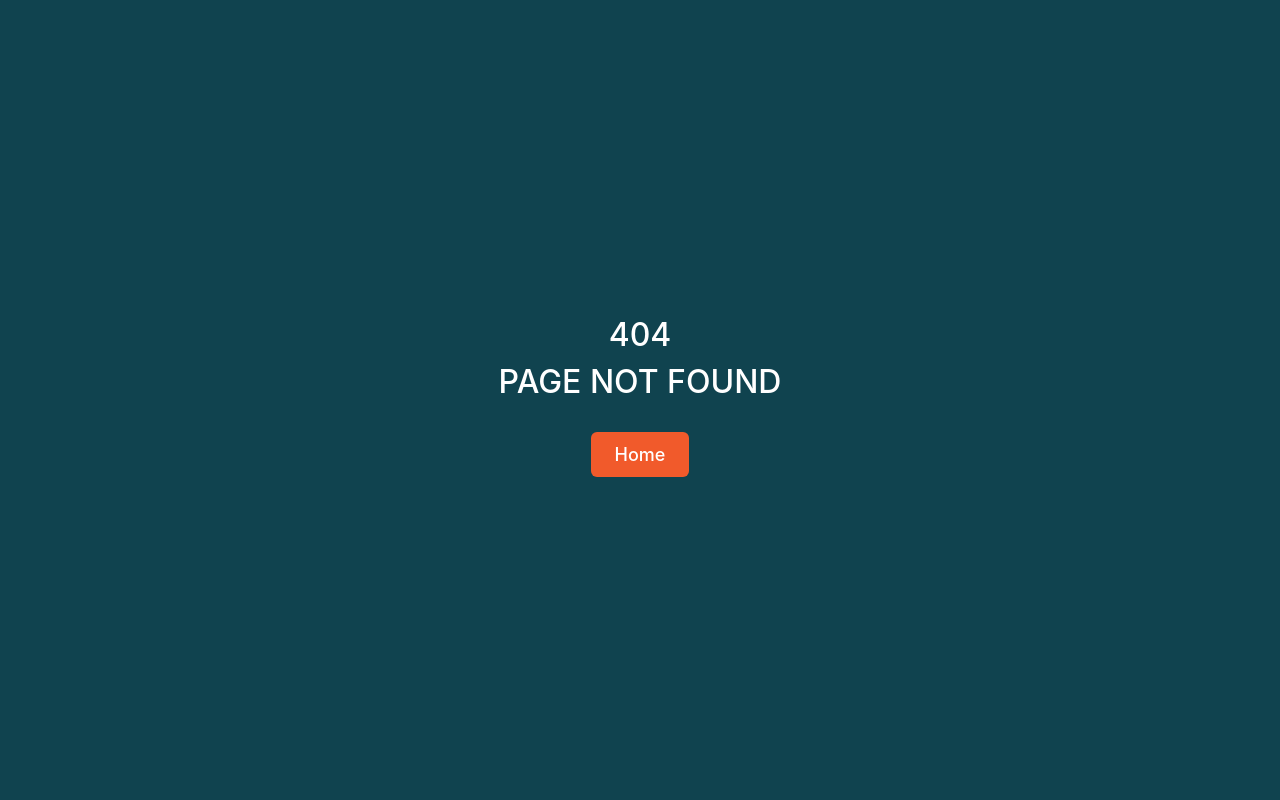
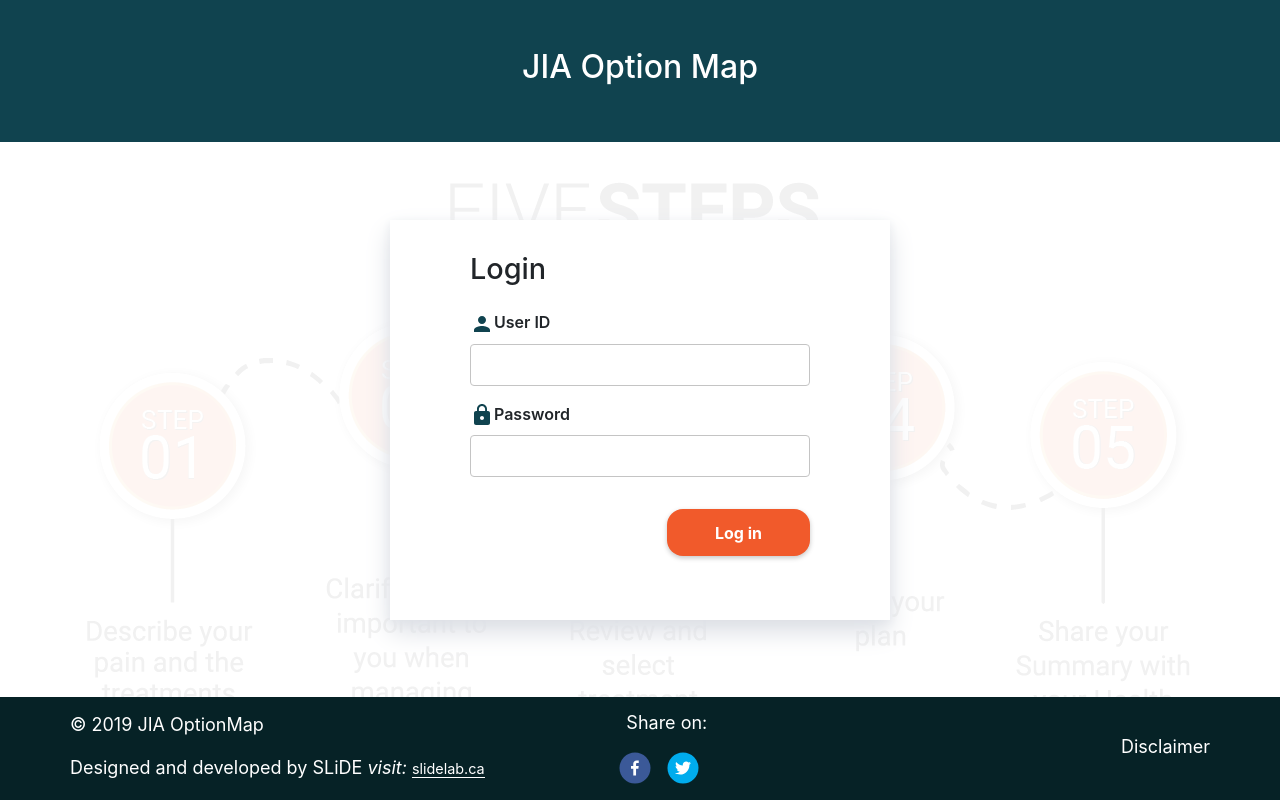
Before and after one commit to GiaPrograms/Honour_Project, a React (Create React App) app in the folder jia-v2.0-master/: page / in a window 1280 px wide. Before the commit this address had no page. Built offline with nearby package versions, Linux system fonts and the light colour scheme; the HTML template or start-up script is replaced by a standard one.

Commit message:
change starting path

```diff
--- a/jia-v2.0-master/src/App.js
+++ b/jia-v2.0-master/src/App.js
@@ -39,11 +39,11 @@ const ScrollToTop = () => {
 
 const App = () => {
   return (
-    <BrowserRouter basename="/">
+    <BrowserRouter basename="/home">
       <div className="App">
         <Route component={ScrollToTop}/>
         <Switch>
-          <Route exact path="/home" component={Login}></Route>
+          <Route exact path="/" component={Login}></Route>
           <PrivateRoute exact path="/home" component={Home}/>
           <PrivateRoute exact path="/intro" component={Intro}/>
           <PrivateRoute exact path="/questionnaire" component={Questionnaire}/>
```
